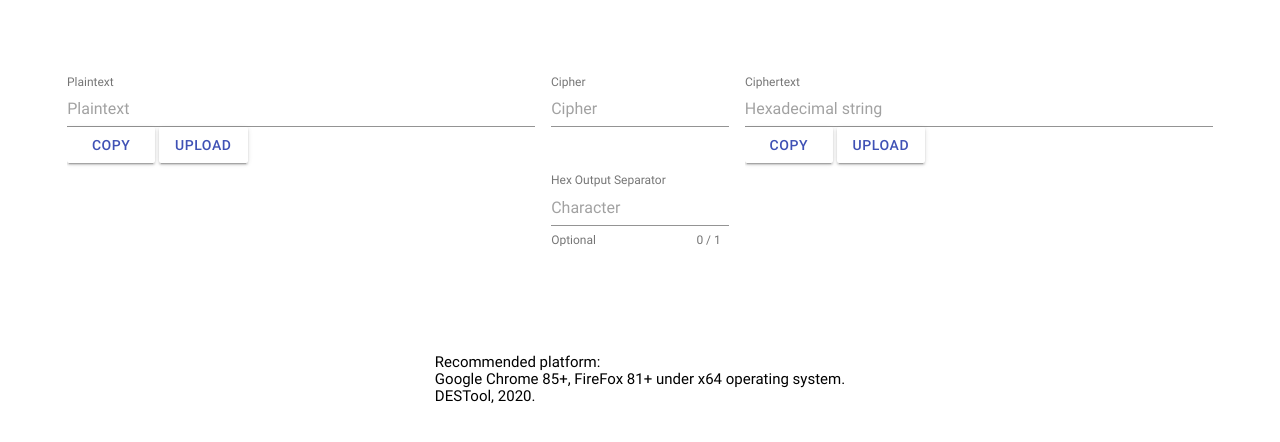
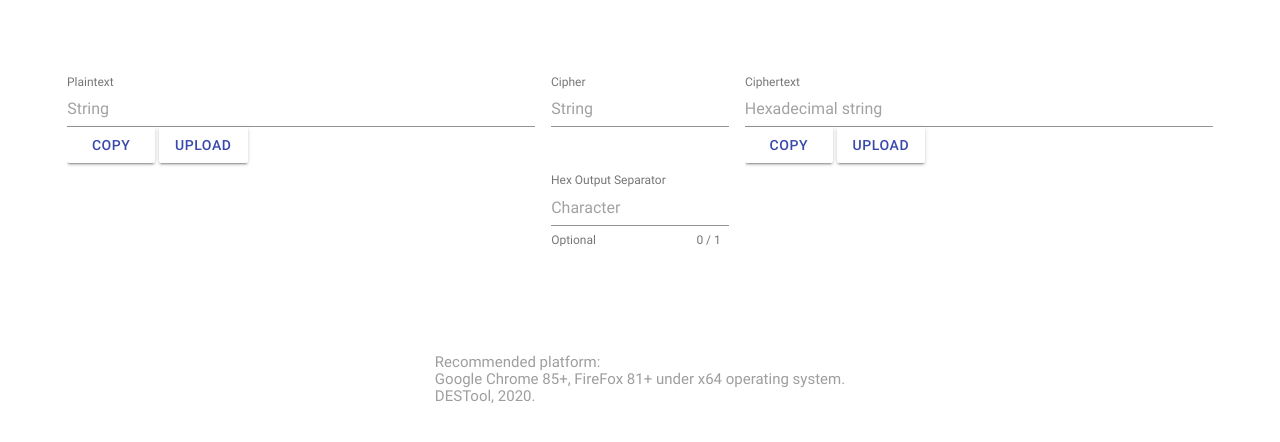
Before and after one commit to nonPointer/DESTool, a plain HTML site: page index.html in a window 1280 px wide. Shown: the part 120-562 px from the top of the page. Drawn offline with Linux system fonts and the light colour scheme.

Commit message:
feat: improve ui

```diff
--- a/index.html
+++ b/index.html
@@ -20,7 +20,7 @@
     <script>window.onload = custom</script>
 
 </head>
-<body class="mdui-theme-primary-blue mdui-text-color-indigo">
+<body class="mdui-theme-primary-blue mdui-text-color-indigo-600">
 <div class="mdui-container">
     <div class="mdui-typo">
         <h1>DESTool<br><small>Yet another serverless DES utility tool.</small></h1>
@@ -31,7 +31,7 @@
                 <label class="mdui-textfield-label" for="plainTextarea">Plaintext</label>
                 <input class="mdui-textfield-input"
                        id="plainTextarea" type="text"
-                       placeholder="Plaintext"/>
+                       placeholder="String"/>
                 <button class="mdui-btn mdui-btn-raised" onclick="copyPlaintext()">Copy</button>
                 <button class="mdui-btn mdui-btn-raised" onclick="document.querySelector('#plainFile').click()">Upload</button>
             </div>
@@ -44,7 +44,7 @@
                 <label class="mdui-textfield-label" for="cipherTextarea">Cipher</label>
                 <input class="mdui-textfield-input"
                        id="cipherTextarea" type="text"
-                       placeholder="Cipher"/>
+                       placeholder="String"/>
                 <div class="mdui-textfield-error">Non-standard cipher length</div>
             </div>
             <div class="mdui-textfield">
@@ -73,7 +73,7 @@
 
     <footer>
         <div class="mdui-col-xs-12">
-            <div class="mdui-bottom-nav mdui-text-color-black">
+            <div class="mdui-bottom-nav mdui-text-color-grey">
                 Recommended platform:<br/>
                 Google Chrome 85+, FireFox 81+ under x64 operating system.<br/>
                 DESTool, 2020.
```
